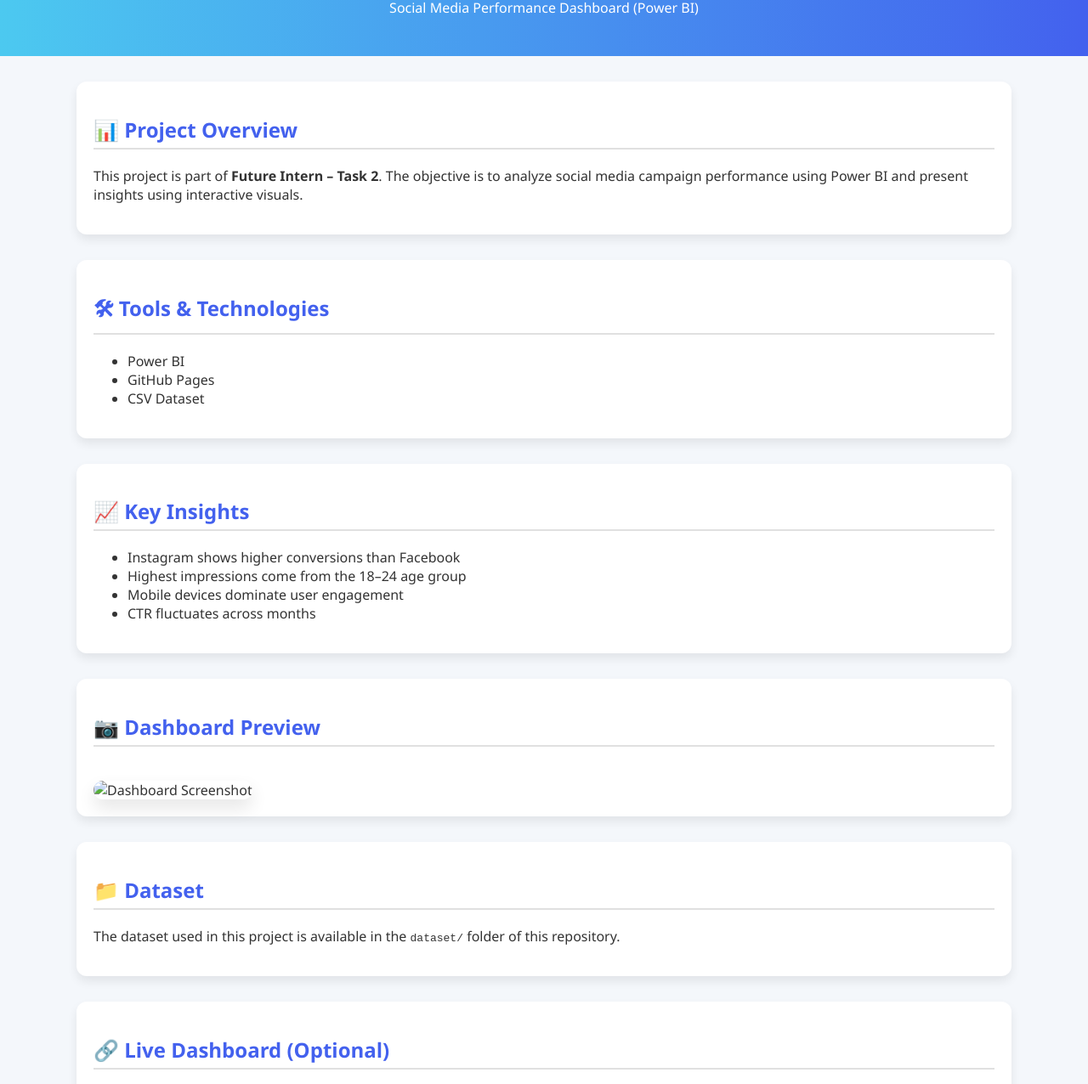
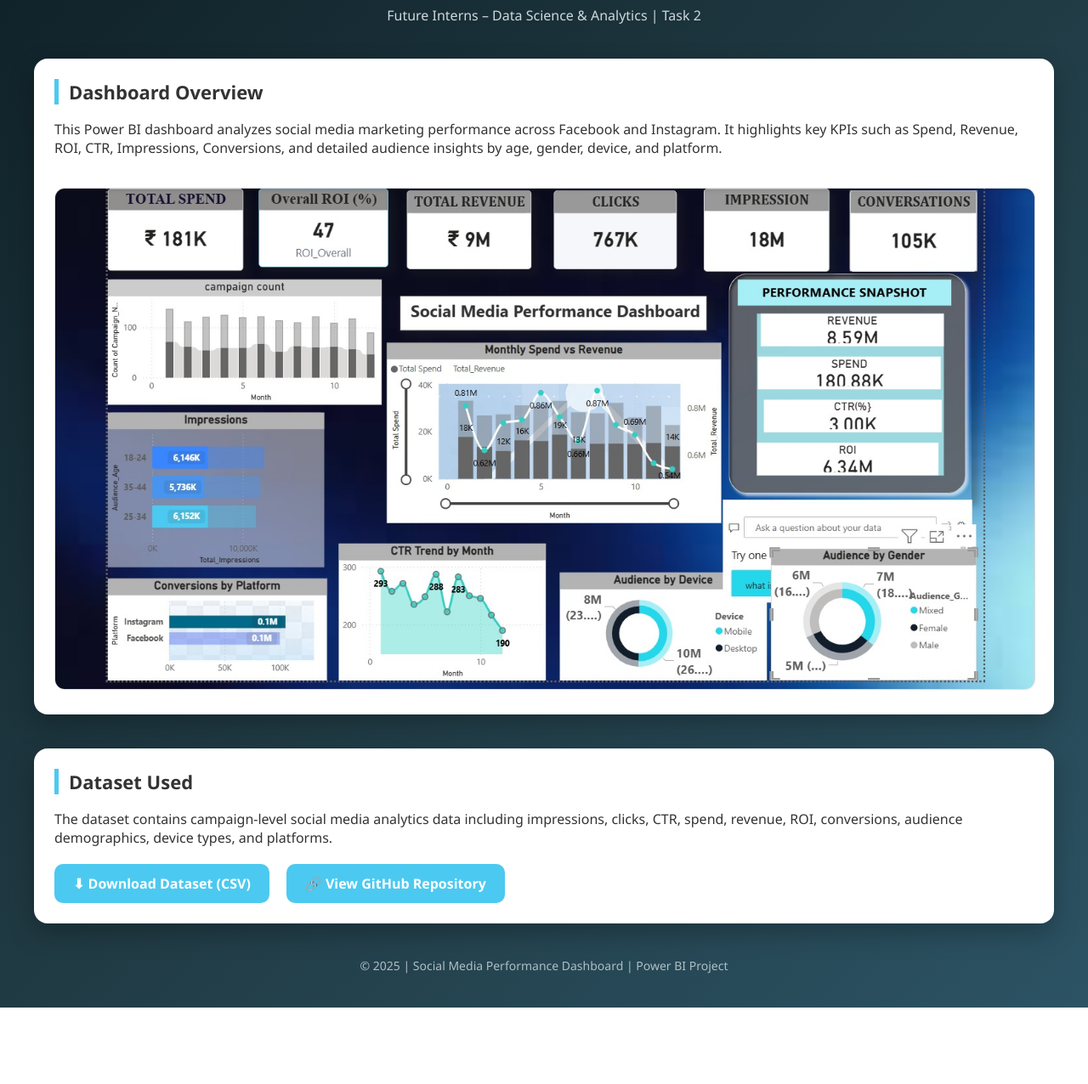
Before and after one commit to jb-123-ctrl/social-media-performance-dashboard, a plain HTML site: page index.html in a window 1280 px wide. Shown: the part 118-1394 px from the top of the page at 85% size. After the commit the page ends 1304 px from the top, so only its background shows below. Drawn offline with Linux system fonts and the light colour scheme.

Commit message:
Update index.html

```diff
--- a/index.html
+++ b/index.html
@@ -2,118 +2,140 @@
 <html lang="en">
 <head>
     <meta charset="UTF-8">
-    <title>Future Intern – Task 2 | Social Media Dashboard</title>
+    <title>Social Media Performance Dashboard | Task 2</title>
+    <meta name="viewport" content="width=device-width, initial-scale=1.0">
+
     <style>
         body {
-            font-family: Segoe UI, Arial, sans-serif;
             margin: 0;
-            background: #f4f7fb;
+            font-family: "Segoe UI", Arial, sans-serif;
+            background: linear-gradient(135deg, #0f2027, #203a43, #2c5364);
+            color: #ffffff;
+        }
+
+        .container {
+            max-width: 1200px;
+            margin: auto;
+            padding: 40px 20px;
+        }
+
+        h1 {
+            text-align: center;
+            font-size: 34px;
+            margin-bottom: 8px;
+        }
+
+        .subtitle {
+            text-align: center;
+            font-size: 16px;
+            color: #cfd8dc;
+            margin-bottom: 40px;
+        }
+
+        .card {
+            background: #ffffff;
             color: #333;
+            border-radius: 16px;
+            padding: 24px;
+            box-shadow: 0 12px 30px rgba(0,0,0,0.25);
+            margin-bottom: 40px;
         }
-        header {
-            background: linear-gradient(90deg, #4cc9f0, #4361ee);
-            color: white;
-            padding: 30px;
-            text-align: center;
+
+        .card h2 {
+            margin-top: 0;
+            font-size: 22px;
+            border-left: 5px solid #4cc9f0;
+            padding-left: 12px;
         }
-        section {
-            padding: 30px;
-            max-width: 1100px;
-            margin: auto;
-        }
-        h2 {
-            color: #4361ee;
-            border-bottom: 2px solid #e0e0e0;
-            padding-bottom: 5px;
-        }
-        img {
+
+        .dashboard-img {
             width: 100%;
             border-radius: 12px;
-            box-shadow: 0 10px 20px rgba(0,0,0,0.1);
+            border: 1px solid #ddd;
             margin-top: 20px;
         }
-        .box {
-            background: white;
-            padding: 20px;
-            border-radius: 12px;
-            box-shadow: 0 6px 12px rgba(0,0,0,0.08);
-            margin-bottom: 30px;
+
+        .links {
+            display: flex;
+            flex-wrap: wrap;
+            gap: 20px;
+            margin-top: 20px;
         }
+
+        .links a {
+            text-decoration: none;
+            background: #4cc9f0;
+            color: #ffffff;
+            padding: 12px 22px;
+            border-radius: 10px;
+            font-weight: 600;
+            transition: 0.3s ease;
+        }
+
+        .links a:hover {
+            background: #4361ee;
+        }
+
         footer {
             text-align: center;
-            padding: 15px;
-            background: #eef2ff;
+            color: #b0bec5;
             font-size: 14px;
-        }
-        a {
-            color: #4361ee;
-            text-decoration: none;
-            font-weight: 600;
+            margin-top: 40px;
         }
     </style>
 </head>
+
 <body>
 
-<header>
-    <h1>Future Intern – Task 2</h1>
-    <p>Social Media Performance Dashboard (Power BI)</p>
-</header>
+<div class="container">
 
-<section>
-    <div class="box">
-        <h2>📊 Project Overview</h2>
+    <h1>📊 Social Media Performance Dashboard</h1>
+    <p class="subtitle">
+        Future Interns – Data Science & Analytics | Task 2
+    </p>
+
+    <!-- Dashboard Section -->
+    <div class="card">
+        <h2>Dashboard Overview</h2>
         <p>
-            This project is part of <strong>Future Intern – Task 2</strong>.
-            The objective is to analyze social media campaign performance
-            using Power BI and present insights using interactive visuals.
+            This Power BI dashboard analyzes social media marketing performance across Facebook
+            and Instagram. It highlights key KPIs such as Spend, Revenue, ROI, CTR, Impressions,
+            Conversions, and detailed audience insights by age, gender, device, and platform.
         </p>
+
+        <!-- ✅ YOUR IMAGE LINK (FIXED) -->
+        <img
+            src="dashbord%20screenshot.png"
+            alt="Social Media Performance Dashboard"
+            class="dashboard-img"
+        >
     </div>
 
-    <div class="box">
-        <h2>🛠 Tools & Technologies</h2>
-        <ul>
-            <li>Power BI</li>
-            <li>GitHub Pages</li>
-            <li>CSV Dataset</li>
-        </ul>
+    <!-- Dataset Section -->
+    <div class="card">
+        <h2>Dataset Used</h2>
+        <p>
+            The dataset contains campaign-level social media analytics data including impressions,
+            clicks, CTR, spend, revenue, ROI, conversions, audience demographics, device types,
+            and platforms.
+        </p>
+
+        <div class="links">
+            <a href="Dataset/US_Social_Media_Analytics_2024.csv" download>
+                ⬇ Download Dataset (CSV)
+            </a>
+
+            <a href="https://github.com/jb-123-ctrl/social-media-performance-dashboard" target="_blank">
+                🔗 View GitHub Repository
+            </a>
+        </div>
     </div>
 
-    <div class="box">
-        <h2>📈 Key Insights</h2>
-        <ul>
-            <li>Instagram shows higher conversions than Facebook</li>
-            <li>Highest impressions come from the 18–24 age group</li>
-            <li>Mobile devices dominate user engagement</li>
-            <li>CTR fluctuates across months</li>
-        </ul>
-    </div>
+    <footer>
+        © 2025 | Social Media Performance Dashboard | Power BI Project
+    </footer>
 
-    <div class="box">
-        <h2>📷 Dashboard Preview</h2>
-        <img src="dashboard/dashboard_screenshot.png" alt="Dashboard Screenshot">
-    </div>
-
-    <div class="box">
-        <h2>📁 Dataset</h2>
-        <p>
-            The dataset used in this project is available in the
-            <code>dataset/</code> folder of this repository.
-        </p>
-    </div>
-
-    <div class="box">
-        <h2>🔗 Live Dashboard (Optional)</h2>
-        <p>
-            <a href="#" target="_blank">Click here to view Power BI Dashboard</a>
-            <br>
-            <small>(Add Power BI Service link if available)</small>
-        </p>
-    </div>
-</section>
-
-<footer>
-    © 2025 | Future Intern – Task 2 | Created by You
-</footer>
+</div>
 
 </body>
 </html>
```
